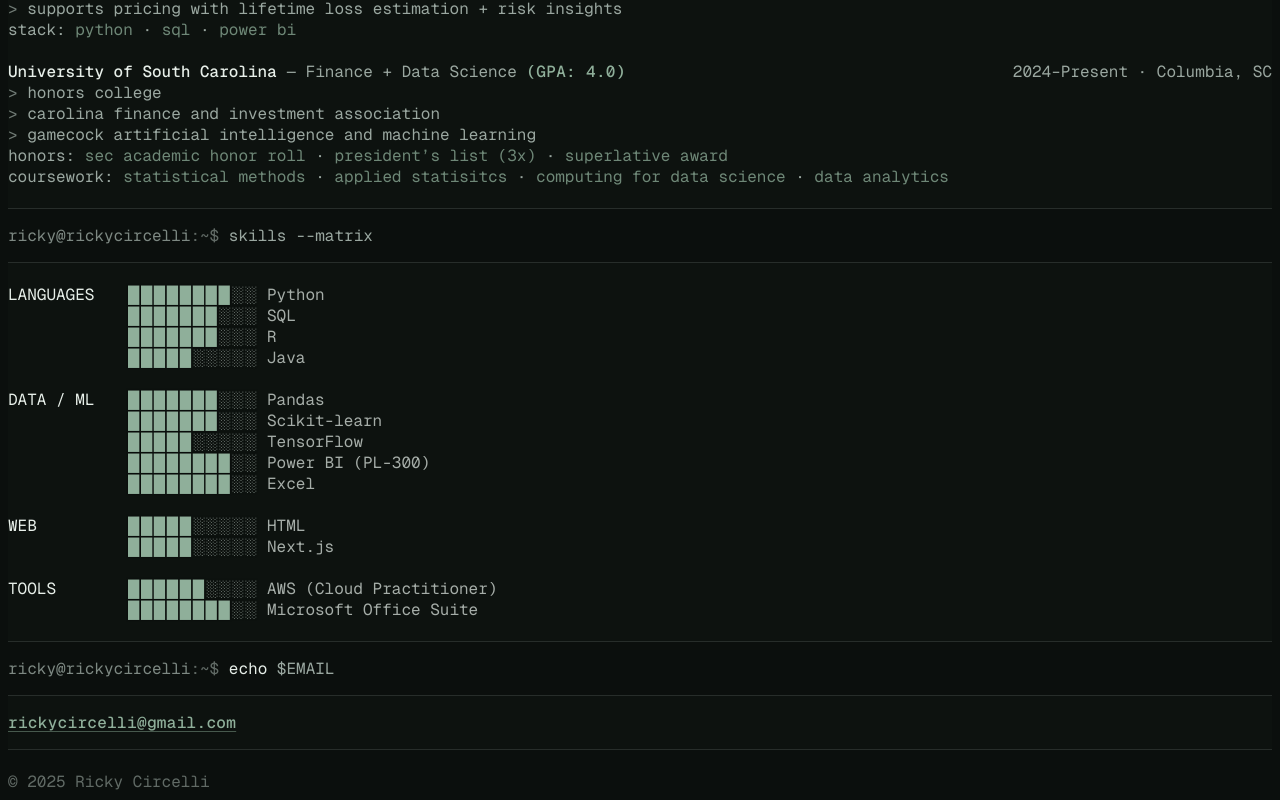
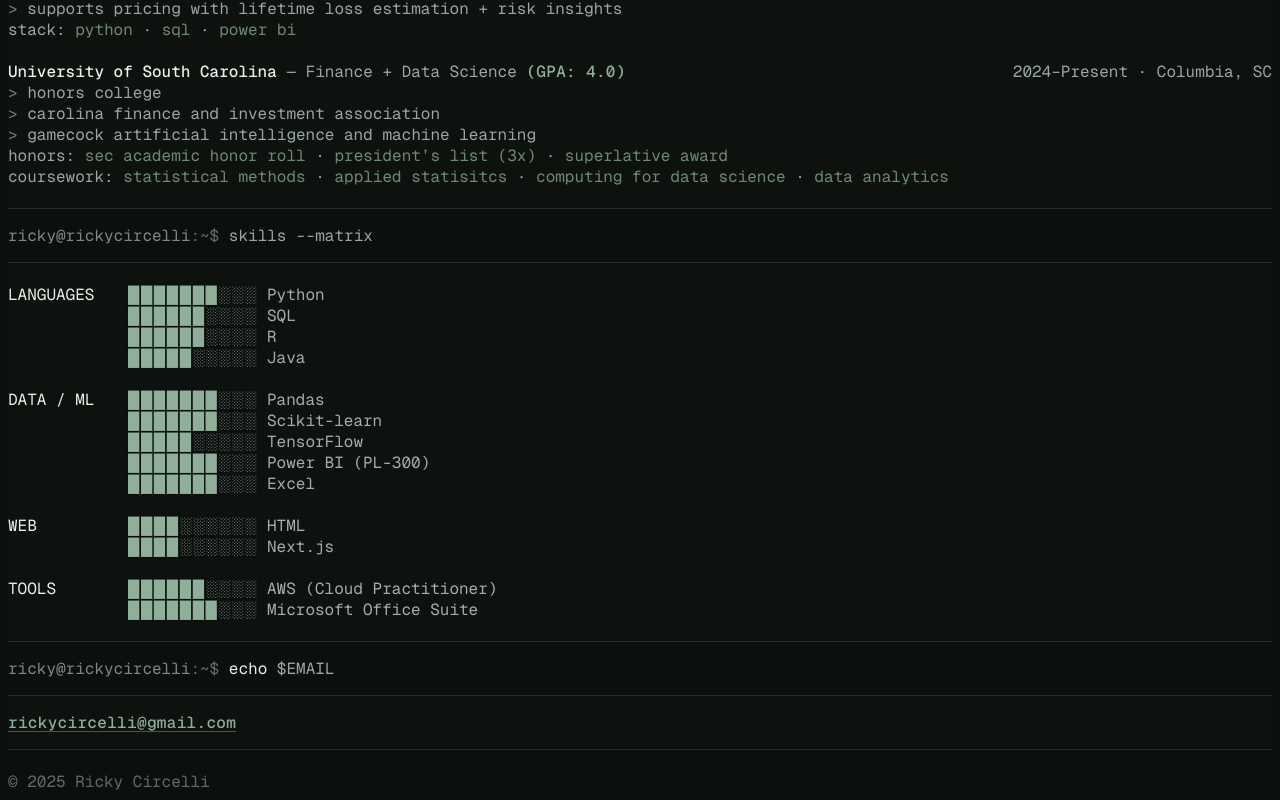
Before and after one commit to rickycircelli/website, a Next.js app: page / in a window 1280 px wide. Shown: the part 589-1389 px from the top of the page. Built offline with nearby package versions, Linux system fonts and the light colour scheme.

Commit message:
fixed metadata and skill section ratings

```diff
--- a/app/layout.tsx
+++ b/app/layout.tsx
@@ -5,9 +5,9 @@ import "./globals.css";
 
 
 export const metadata = {
-  title: "Ricky Circelli | Finance & Data Science Student-Athlete",
+  title: "Ricky Circelli",
   description:
-    "Student-athlete at the University of South Carolina focused on finance, data science, and fintech. Projects, experience, and technical skills.",
+    "Student-athlete at the University of South Carolina focused on fintech and data science. Projects, experience, and technical skills.",
   keywords: [
     "Ricky Circelli",
     "finance",
--- a/app/page.tsx
+++ b/app/page.tsx
@@ -1,6 +1,13 @@
 import Spacer from "./components/Spacer";
 import SkillBar from "./components/SkillBar";
 import Link from "next/link";
+import type { Metadata } from "next";
+
+export const metadata: Metadata = {
+  title: "Ricky Circelli",
+  description:
+    "Student-athlete at the University of South Carolina focused on fintech and data science. Projects, experience, and technical skills."
+};
 
 export default function Home() {
   return (
@@ -240,9 +247,9 @@ export default function Home() {
           <div className="grid grid-cols-[120px_1fr] gap-4">
             <div className="text-[var(--fg)]">LANGUAGES</div>
             <div className="space-y-1">
-              <SkillBar level={8} label="Python" />
-              <SkillBar level={7} label="SQL" />
-              <SkillBar level={7} label="R" />
+              <SkillBar level={7} label="Python" />
+              <SkillBar level={6} label="SQL" />
+              <SkillBar level={6} label="R" />
               <SkillBar level={5} label="Java" />
             </div>
           </div>
@@ -255,8 +262,8 @@ export default function Home() {
               <SkillBar level={7} label="Pandas" />
               <SkillBar level={7} label="Scikit-learn" />
               <SkillBar level={5} label="TensorFlow" />
-              <SkillBar level={8} label="Power BI (PL-300)" />
-              <SkillBar level={8} label="Excel" />
+              <SkillBar level={7} label="Power BI (PL-300)" />
+              <SkillBar level={7} label="Excel" />
             </div>
           </div>
           <Spacer />
@@ -265,8 +272,8 @@ export default function Home() {
           <div className="grid grid-cols-[120px_1fr]">
             <div className="text-[var(--fg)]">WEB</div>
             <div className="space-y-1 ">
-              <SkillBar level={5} label="HTML" />
-              <SkillBar level={5} label="Next.js" />
+              <SkillBar level={4} label="HTML" />
+              <SkillBar level={4} label="Next.js" />
             </div>
           </div>
           <Spacer />
@@ -276,7 +283,7 @@ export default function Home() {
             <div className="text-[var(--fg)]">TOOLS</div>
             <div className="space-y-1">
               <SkillBar level={6} label="AWS (Cloud Practitioner)" />
-              <SkillBar level={8} label="Microsoft Office Suite" />
+              <SkillBar level={7} label="Microsoft Office Suite" />
             </div>
           </div>
           <Spacer />
```
